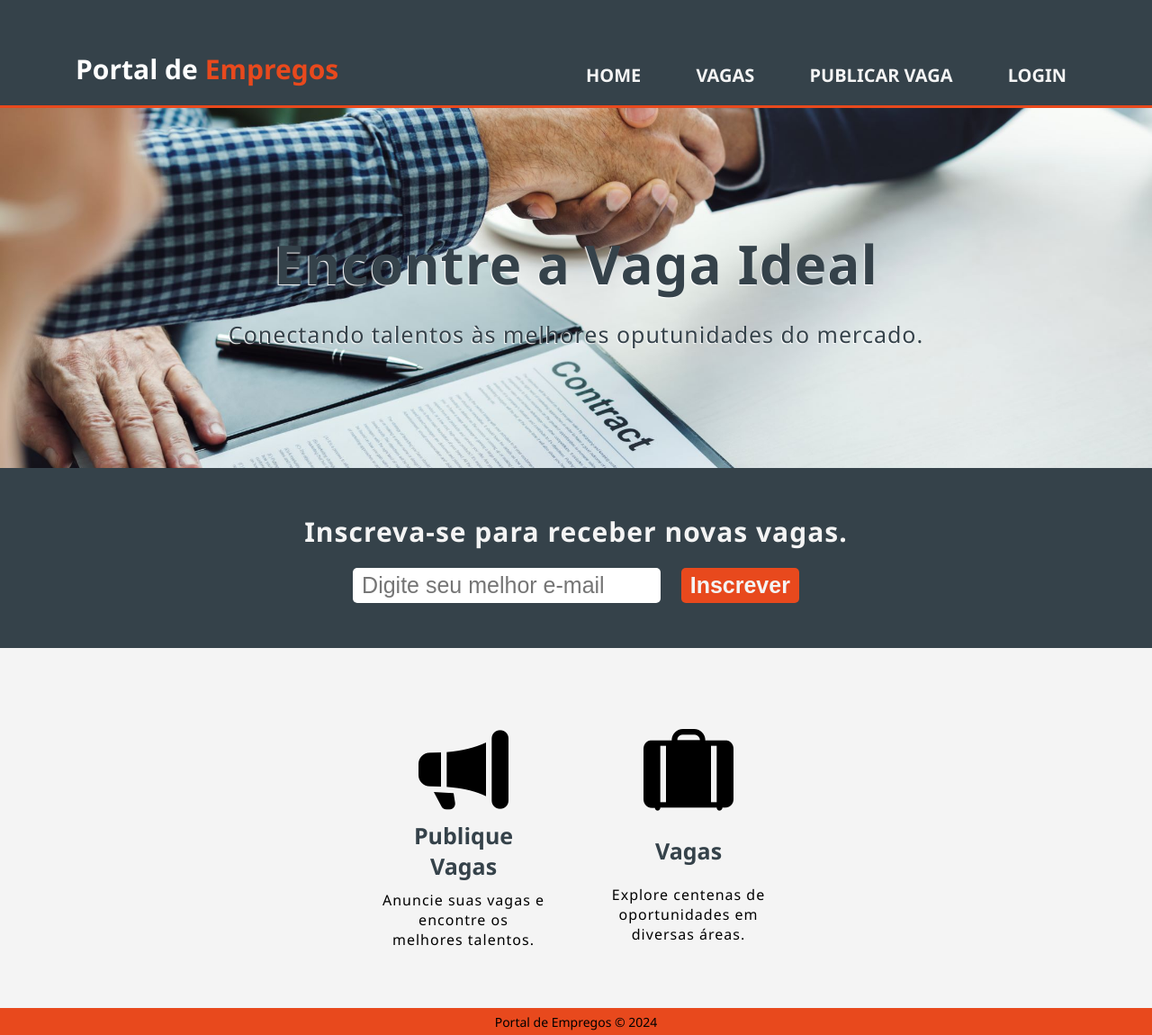
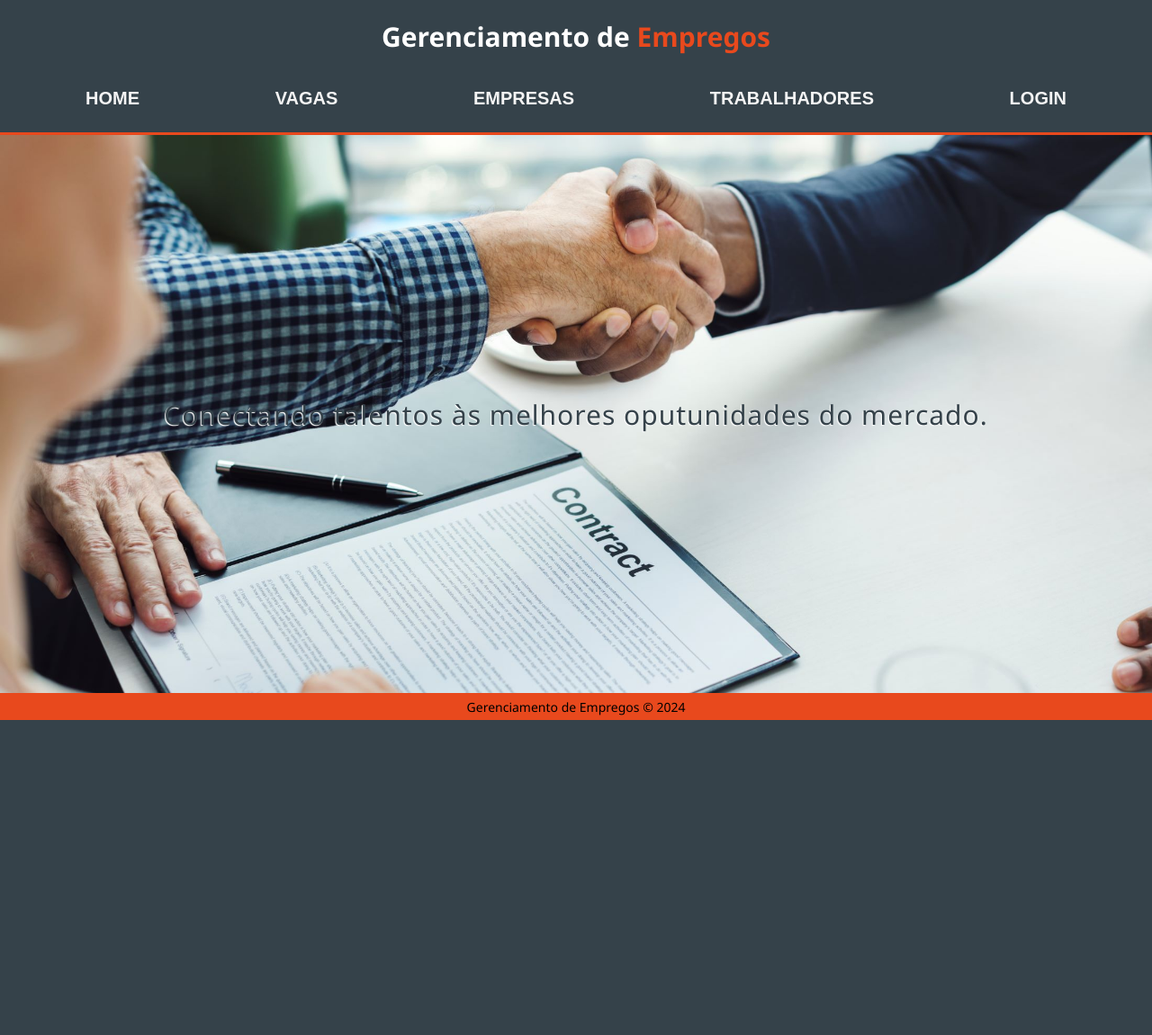
Before and after one commit to Roniclelton-Br/projetoFinal-PortalDeEmpregos, a Flask app: page / in a window 1280 px wide. Shown: the whole page at 90% size. After the commit the page ends 800 px from the top, so only its background shows below. Run offline with Flask 3, Linux system fonts and the light colour scheme.

Commit message:
update projeto

```diff
--- a/portalDeEmpregos/static/css/stylesHomepage.css
+++ b/portalDeEmpregos/static/css/stylesHomepage.css
@@ -14,10 +14,14 @@
 
 }
 
-html {
+body, html {
     font-size: 62.5%;
     font-family: 'Segoe UI', Tahoma, Geneva, Verdana, sans-serif;
-    background-color: var(--gray-color);
+    background-color: var(--back-color);
+    max-width: 100dvw;
+    height: 100dvh;
+    overflow: hidden;
+
 
 }
 .container {
@@ -27,15 +31,16 @@
 }
 
 .cabecalho {
-    height: 120px;
+    height: 150px;
     max-width: 100dvw;
     border-bottom: 3px solid var(--orange-color);
+    background-color: var(--gray-color);
 }
 .cabecalho .conteudo-cabecalho {
     height: 100%;
-    display: grid;
-    grid-template-columns: 1fr 1fr;
-    align-items: flex-end;
+    display: flex;
+    flex-direction: column;
+    align-items: center;
     justify-content: space-between;
 }
 .conteudo-cabecalho .title h1 {
@@ -45,34 +50,51 @@
 .conteudo-cabecalho .title span {
     color: var(--orange-color);
 }
+.conteudo-cabecalho  .menu {
+    width: 100%;
+}
+
 .conteudo-cabecalho .menu ul{
-    width: 100%;
     display: flex;
     align-items: center;
     justify-content: space-between;
 }
-.conteudo-cabecalho .menu ul .lista-menu a {
+.conteudo-cabecalho .menu ul .lista-menu button {
     font-size: 2rem;
     font-weight: bold;
     color: var(--back-color);
+    background-color: transparent;
     padding: 5px 10px;
     text-transform: uppercase;
     transition: all ease-in-out 0.3s;
     border: 1px solid transparent;
     border-radius: 5px;
+    cursor: pointer;
 }
-.conteudo-cabecalho .menu ul .lista-menu a:hover {
+.conteudo-cabecalho .menu .lista-menu button:hover {
     background-color: var(--back-color);
     color: var(--orange-color);
 }
-
-main .hero {
-    height: 400px;
+main {
+    height: calc((100% - 150px) - 30px);
+    width: 100%;
+    display: flex;
+    transition: all ease-in-out 0.6s;
+}
+main .home {
+    height: 100%;
     background-image: url(../imagens/image-1.jpg);
     background-size: cover;
     background-position: center center;
 }
-main .conteudo-hero {
+main .section {
+    flex: 1;
+    display: none;
+}
+
+main .conteudo-home,
+main .conteudo-empresas,
+main .conteudo-trabalhadores {
     height: 100%;
     display: flex;
     align-items: center;
@@ -81,101 +103,149 @@
     gap: 20px;
 
 }
-.conteudo-hero h1 {
+
+
+
+main .conteudo-empresas,
+main .conteudo-trabalhadores {
+    background-color: var(--back-color);
+    width: 100%;
+}
+
+main .conteudo-home h1,
+main .conteudo-empresas h1,
+main .conteudo-trabalhadores h1 {
     font-size: 6rem;
     color: var(--gray-color);
     letter-spacing: 1px;
     text-shadow: -1px 1px 1px var(--white-color);
 }
-.conteudo-hero p {
-    font-size: 2.5rem;
+
+
+main .conteudo-home p,
+main .conteudo-empresas p,
+main .conteudo-trabalhadores p {
+    font-size: 3rem;
     color: var(--gray-color);
     letter-spacing: 1px;
     text-shadow: -1px 1px 1px var(--white-color);
 }
 
-.inscreva-se {
-    height: 200px;
+
+main .conteudo-vagas {
+    height: 100%;
+    padding: 0;
+    display: flex;
+    align-items: center;
+}
+main .conteudo-vagas .menu-vagas {
+    width: 250px;
+    height: 100%;
+
+}
+main .conteudo-vagas .menu-vagas ul {
+    height: 100%;
+}
+main .conteudo-vagas .menu-vagas ul li{
+    height: 100%;
     display: flex;
     flex-direction: column;
     align-items: center;
     justify-content: center;
     gap: 20px;
+    border-left: 3px solid var(--orange-color);
+    border-right: 3px solid var(--orange-color);
 }
 
-.inscreva-se h2 {
-    font-size: 3rem;
-    color: var(--back-color);
-    letter-spacing: 1px;
-    text-align: center;
+
+
+
+
+
+main .login {
+    background-color: var(--back-color);
 }
-.inscreva-se form input {
-    font-size: 2.5rem;
-    padding: 5px 10px;
-    border: none;
+
+.conteudo-login {
+    width: 400px;
+    height: 500px;
+    border: 1px solid var(--gray-color);
     border-radius: 5px;
-}
-.inscreva-se form .input-email {
-    outline: none;
-    margin-right: 20px;
-}
-.inscreva-se form .input-inscrever {
-    cursor: pointer;
-    background-color: var(--orange-color);
-    font-weight: bold;
-    color: var(--back-color);
-    transition: all ease-in-out 0.3s;
-}
-.inscreva-se form .input-inscrever:hover {
+    padding: 20px;
+    box-shadow: 1px 1px 10px var(--orange-color);
     background-color: var(--back-color);
-    color: var(--orange-color);
-}
-main .conteudo-funcoes {
-    background-color: var(--back-color);
-    height: 400px;
     display: flex;
     align-items: center;
     justify-content: center;
+    flex-direction: column;
 }
 
-main .menu-funcoes {
+.conteudo-login h2 {
+    margin-bottom: 10px;
+    padding: 10px;
+    font-size: 2.5rem;
+    text-align: center;
+    color: var(--orange-color);
+}
+.conteudo-login form {
+    padding: 10px;
+    height: 200px;
+
+}
+.conteudo-login form .form-usuario, .conteudo-login form .form-senha {
+    padding: 10px 0;
     display: flex;
     align-items: center;
-    justify-content: center;
-    gap: 50px;
 }
 
-.menu-funcoes .publicar-vaga, .menu-funcoes .vagas {
-    width: 200px;
-    height: 300px;
+.conteudo-login form .form-usuario label, .conteudo-login form .form-senha label{
+    font-size: 2rem;
+    font-weight: bold;
+    width: 40%;
+    color: var(--gray-color);
+}
+.conteudo-login form .form-usuario input, .conteudo-login form .form-senha input{
+    width: 100%;
+    font-size: 2.2rem;
+    outline: none;
+    padding: 5px 10px;
+    color: var(--gray-color);
+
+}
+
+.conteudo-login .form-mensagem {
     display: flex;
     align-items: center;
-    justify-content: space-around;
     flex-direction: column;
-    border: none;
+    gap: 10px;
+    margin-top: 20px;
+}
+.conteudo-login .form-mensagem button {
+    background-color: var(--orange-color);
+    border: 1px solid var(--gray-color);
     border-radius: 5px;
-    padding: 10px;
-    transition: all ease-in-out 0.3s;
+    font-size: 2rem;
+    padding: 5px 10px;
+    text-align: center;
+    margin: auto;
+    cursor: pointer;
+}
+
+.conteudo-login .form-mensagem p {
+    font-size: 1.2rem;
     text-align: center;
 }
-.menu-funcoes .publicar-vaga:hover, .menu-funcoes .vagas:hover{
-    background-color: var(--orange-color);
+.conteudo-login .form-mensagem .error-mensagem {
+    color: #ff0000;
+}
 
+
+
+.section.active {
+    display: flex; /* Mostra a seção ativa */
 }
-.menu-funcoes .publicar-vaga i, .menu-funcoes .vagas i{
-    font-size: 10rem;
-    color: #000;
-}
-.menu-funcoes .publicar-vaga h2, .menu-funcoes .vagas h2{
-    font-size: 2.5rem;
-    margin-top: -20px;
-    color: var(--gray-color);
-}
-.menu-funcoes .publicar-vaga p, .menu-funcoes .vagas p{
-    font-size: 1.6rem;
-    letter-spacing: 1px;
-    color: #000;
-}
+
+
 
 footer {
     height: 30px;
--- a/portalDeEmpregos/templates/homepage.html
+++ b/portalDeEmpregos/templates/homepage.html
@@ -13,22 +13,26 @@
     <header class="cabecalho">
         <section class="conteudo-cabecalho container">
             <div class="title">
-                <h1>Portal de <span>Empregos</span></h1>
+                <h1>Gerenciamento de <span>Empregos</span></h1>
             </div>
             <nav class="menu">
                 <ul>
                     <li class="lista-menu">
-                        <a href="">Home</a>
+                        <button onclick="mostrarSection('home')">Home</button>
                     </li>
                     <li class="lista-menu">
-                        <a href="">Vagas</a>
+                        <button onclick="mostrarSection('vagas')">Vagas</button>
                     </li>
                     <li class="lista-menu">
-                        <a href="">Publicar vaga</a>
+                        <button onclick="mostrarSection('empresas')">Empresas</button>
                     </li>
                     <li class="lista-menu">
-                        <a href="/login">Login</a>
+                        <button onclick="mostrarSection('trabalhadores')">Trabalhadores</button>
                     </li>
+                    <li class="lista-menu">
+                        <button onclick="mostrarSection('login')">Login</button>
+                    </li>
+
                 </ul>
             </nav>
         </section>
@@ -36,37 +40,101 @@
     </header>
 
     <main>
-        <section class="hero">
-            <div class="conteudo-hero container">
-                <h1>Encontre a Vaga Ideal</h1>
+        <section class="home section active" id="home">
+            <div class="conteudo-home container">
                 <p>Conectando talentos às melhores oputunidades do mercado.</p>
             </div>
         </section>
-        <section class="inscreva-se container">
-            <h2>Inscreva-se para receber novas vagas.</h2>
-            <form method="post">
-                <input type="email" name="email" id="email" class="input-email" placeholder="Digite seu melhor e-mail">
-                <input type="submit" value="Inscrever" class="input-inscrever">
-            </form>
-        </section>
-        <section class="conteudo-funcoes">
-            <div class="menu-funcoes container">
-                <a href="" class="publicar-vaga">
-                    <i class="bi bi-megaphone-fill"></i>
-                    <h2>Publique Vagas</h2>
-                    <p>Anuncie suas vagas e encontre os melhores talentos.</p>
-                </a>
-                <a href="" class="vagas">
-                    <i class="bi bi-suitcase-lg-fill"></i>
-                    <h2>Vagas</h2>
-                    <p>Explore centenas de oportunidades em diversas áreas.</p>
-                </a>
+
+
+
+        <section class="vagas section" id="vagas">
+            <div class="conteudo-vagas container">
+                <nav class="menu-vagas">
+                    <ul>
+                        <li>
+                            <button>Adcionar vaga</button>
+                            <button>Editar Vaga</button>
+                            <button>Remover vaga</button>
+                        </li>
+                    </ul>
+                </nav>
+                <div class="resultado-vagas"></div>
+
             </div>
         </section>
+
+
+
+
+
+        <section class="empresas section" id="empresas">
+            <div class="conteudo-empresas container">
+                <h1>Empresas</h1>
+
+            </div>
+        </section>
+
+
+
+
+
+
+        <section class="trabalhadores section" id="trabalhadores">
+            <div class="conteudo-trabalhadores container">
+                <h1>Trabalhadores</h1>
+
+            </div>
+        </section>
+
+
+
+
+
+
+        <section class="login section" id="login">
+            <div class="conteudo-login container">
+                <h2>Login</h2>
+
+                <form action="" method="post" id="loginForm">
+                    <div class="form-usuario">
+                        <label for="username">Usuário:</label>
+                        <input type="text" id="username" name="username" placeholder="Nome de Usuário" required>
+                    </div>
+                    <div class="form-senha">
+                        <label for="password">Senha:</label>
+                        <input type="password" id="password" name="password" placeholder="Senha" required>
+                    </div>
+                    <div class="form-mensagem">
+                        <button type="submit">Entrar</button>
+                        <p class="error-mensagem">mensagem de erro</p>
+                        <p>Não tem um cadastro! Peça para seu administrador lhe cadastrar no sistema</p>
+                    </div>
+                </form>
+            </div>
+        </section>
+
     </main>
 
     <footer>
-        <a href="">Portal de Empregos © 2024</a>
+        <a href="#">Gerenciamento de Empregos © 2024</a>
     </footer>
+
+
+
+
+    <script>
+        function mostrarSection(sectionId) {
+            // Oculta todas as seções
+            const sections = document.querySelectorAll('main .section');
+            sections.forEach(section => {
+                section.classList.remove('active');
+            });
+
+            // Mostra a seção específica
+            const activeSection = document.getElementById(sectionId);
+            activeSection.classList.add('active');
+        }
+    </script>
 </body>
 </html>
```
Also changed, not shown: other parts of portalDeEmpregos/static/css/stylesHomepage.css (+3 -33 lines), portalDeEmpregos/static/css/stylesLogin.css (deleted, +0 -97 lines), portalDeEmpregos/templates/login.html (deleted, +0 -32 lines).
